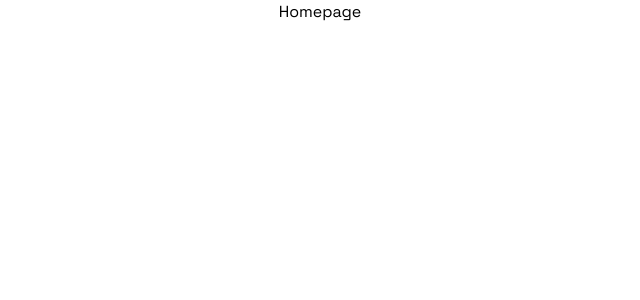
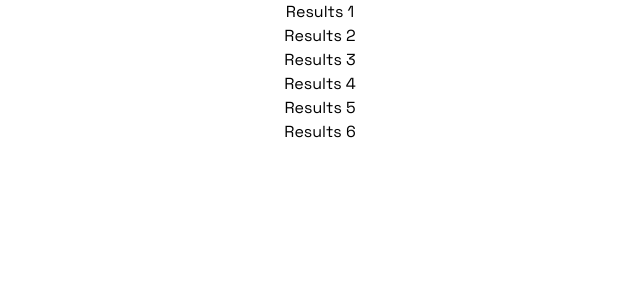
Before and after one commit to ZINECHIBUIKEM/WEATHER-APP, a React (Vite) app in the folder weather-app/: page /results-page in a window 1280 px wide. Shown: the top 300 px of the page, without its empty margins (320-960 px from the left). Built offline with nearby package versions, Linux system fonts and the light colour scheme.

Commit message:
Add background picture and make it functional

```diff
--- a/weather-app/src/App.jsx
+++ b/weather-app/src/App.jsx
@@ -2,12 +2,19 @@ import './App.css'
 import { Route, Routes } from "react-router";
 import { Homepage } from "./pages/Homepage";
 import { Resultspage } from "./pages/Resultspage";
+import { Blogpage } from "./pages/Blogpage";
+import { Contactpage } from "./pages/Contactpage";
+import { Searchpage } from "./pages/Searchpage";
+
 
 function App() {
   return (
     <Routes>
       <Route path="/" element={<Homepage />} />
       <Route path="/results-page" element={<Resultspage />} />
+      <Route path="/blog-page" element={<Blogpage />} />
+      <Route path="/contact-page" element={<Contactpage />} />
+      <Route path="/search-page" element={<Searchpage />} />
     </Routes>
   )
 }
--- a/weather-app/src/components/Header.jsx
+++ b/weather-app/src/components/Header.jsx
@@ -1,5 +1,6 @@
 import { useState } from "react";
 import { Rightbar } from "./Rightbar";
+import { Link } from "react-router";
 
 export function Header() {
   const [open, setOpen] = useState(false);
@@ -12,7 +13,13 @@ export function Header() {
     <>
       <nav className=" fixed bg-slate-800 p-1 w-screen flex flex-row justify-between items-center shadow-sm">
 
-        <img src="../../favicon.png" className="h-16 w-16 ml-4" />
+        <div className="flex flex-row align-center justify-between">
+          <img src="../../favicon.png" className="h-16 w-16 ml-4" />
+          <span className="font-bold text-olive-50 flex flex-row items-center justify-between ml-2" >
+            ZineCast
+          </span>
+        </div>
+
 
         <div className="flex flex-row justify-between px-4 gap-8">
           {open
@@ -21,20 +28,20 @@ export function Header() {
           }
 
           {/* Menu */}
-          <ul className="hidden sm:flex flex-row justify-between px-4 gap-16">
-            <li className="text-olive-50 font-thin">
+          <nav className="hidden sm:flex flex-row justify-between px-4 gap-16">
+            <Link to="/" className="text-olive-50 font-thin">
               Home
-            </li>
-            <li className="text-olive-50 font-thin">
+            </Link>
+            <Link to="/blog" className="text-olive-50 font-thin">
               Blog
-            </li>
-            <li className="text-olive-50 font-thin">
+            </Link>
+            <Link to="/searchpage" className="text-olive-50 font-thin">
+              Search
+            </Link>
+            <Link to="/contactpage" className="text-olive-50 font-thin">
               Contact
-            </li>
-            <li className="text-olive-50 font-thin">
-              Settings
-            </li>
-          </ul>
+            </Link>
+          </nav>
         </div>
       </nav>
 
--- a/weather-app/src/components/Rightbar.jsx
+++ b/weather-app/src/components/Rightbar.jsx
@@ -1,21 +1,23 @@
+import { Link } from "react-router";
+
 export function Rightbar() {
   return (
     <>
       {/* DROP DOWN MENU */}
-      <ul className="fixed flex top-18 right-0 bg-slate-800/80 sm:hidden flex-col px-0 items-center backdrop-blur-[2px] gap-12 min-h-screen w-50 pt-8">
-        <li className="text-olive-50 font-thin">
+      <nav className="fixed flex top-18 right-0 bg-slate-800/80 sm:hidden flex-col px-0 items-center backdrop-blur-[2px] gap-12 min-h-screen w-[45vw] pt-8">
+        <Link to="/results-page" className="text-olive-50 font-thin">
           Home
-        </li>
-        <li className="text-olive-50 font-thin">
+        </Link>
+        <Link to="/results-page" className="text-olive-50 font-thin">
           Blog
-        </li>
-        <li className="text-olive-50 font-thin">
+        </Link>
+        <Link to="/results-page" className="text-olive-50 font-thin">
+          Search
+        </Link>
+        <Link to="/results-page" className="text-olive-50 font-thin">
           Contact
-        </li>
-        <li className="text-olive-50 font-thin">
-          Settings
-        </li>
-      </ul>
+        </Link>
+      </nav>
     </>
   )
 }
--- /dev/null
+++ b/weather-app/src/pages/Blogpage.jsx
@@ -0,0 +1,7 @@
+export function Blogpage () {
+  return (
+    <>
+
+    </>
+  )
+}
--- /dev/null
+++ b/weather-app/src/pages/Contactpage.jsx
@@ -0,0 +1,6 @@
+export function Contactpage () {
+  return (
+    <>
+    </>
+  );
+};
--- a/weather-app/src/pages/Homepage.jsx
+++ b/weather-app/src/pages/Homepage.jsx
@@ -7,12 +7,12 @@ export function Homepage() {
       </title>
       <link rel="icon" href="../../public/favicon.png" />
 
-      <div className="bg-white min-h-screen flex flex-col">
+      <div className="bg-white min-h-screen flex flex-col w-screen">
         <div className="mb-10">
           <Header />
+        </div>
 
-
-        </div>
+        <img src="../../public/homepage-bg.jpg" className="w-screen h-auto object-cover" />
 
         <section className="w-screen mt-16">
           <p className="font-thin text-olive-900 flex justify-center w-screen mb-4">
--- a/weather-app/src/pages/Resultspage.jsx
+++ b/weather-app/src/pages/Resultspage.jsx
@@ -3,8 +3,25 @@ import { Link } from "react-router";
 
 export function Resultspage() {
   return (
-      <Link to="/">
-          Homepage
-      </Link>
+      <>
+      <div>
+        Results 1
+      </div>
+      <div>
+        Results 2
+      </div>
+      <div>
+        Results 3
+      </div>
+      <div>
+        Results 4
+      </div>
+      <div>
+        Results 5
+      </div>
+      <div>
+        Results 6
+      </div>
+      </>
   )
 };
--- /dev/null
+++ b/weather-app/src/pages/Searchpage.jsx
@@ -0,0 +1,6 @@
+export function Searchpage () {
+  return (
+    <>
+    </>
+  );
+};
```
Also changed, not shown: 1 other file (tests, documents, lock files or other folders).
